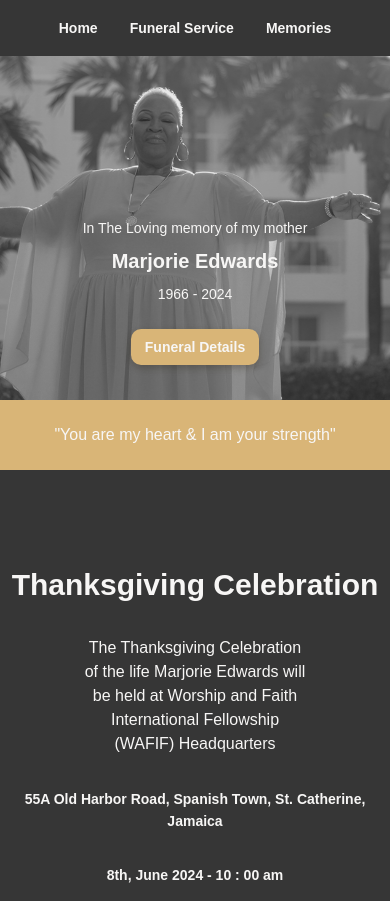
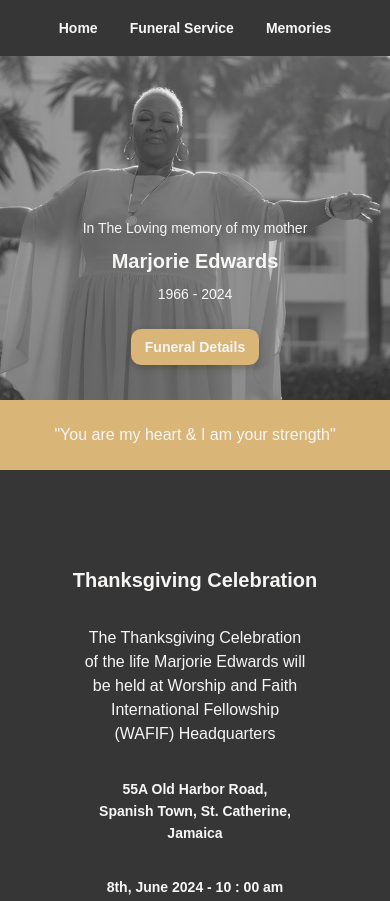
Before and after one commit to krazykrimz/Marjorie-Memorial, a website built with Vite: page index.html in a window 390 px wide. Shown: the top 901 px of the page. Built offline with nearby package versions, Linux system fonts and the light colour scheme; a web font is replaced by a local one.

Commit message:
changed heading size

```diff
--- a/styles/components/funeral.scss
+++ b/styles/components/funeral.scss
@@ -133,12 +133,13 @@
             gap: 2rem;
 
              .funeral__header{
-                font-size: $xl3;
+                font-size: $xl;
             }
 
             .address{
                 font-size: $sm;
                 text-align: center;
+                width: 25ch;
             }
 
             .date{
```
Also changed, not shown: cssStyles/funeral.css, 1 other file.
